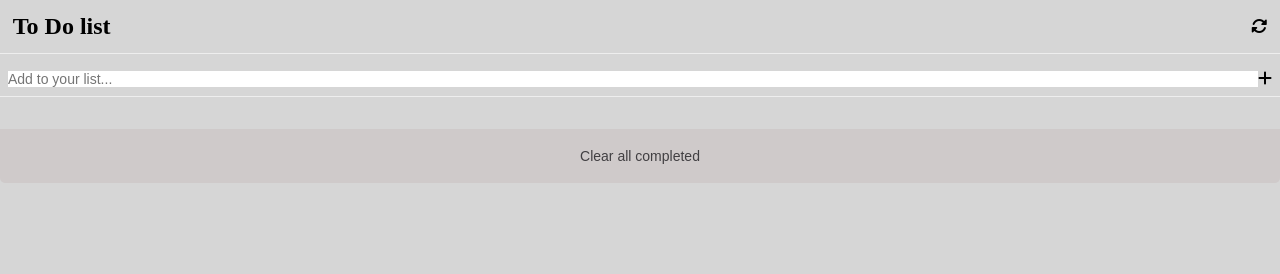
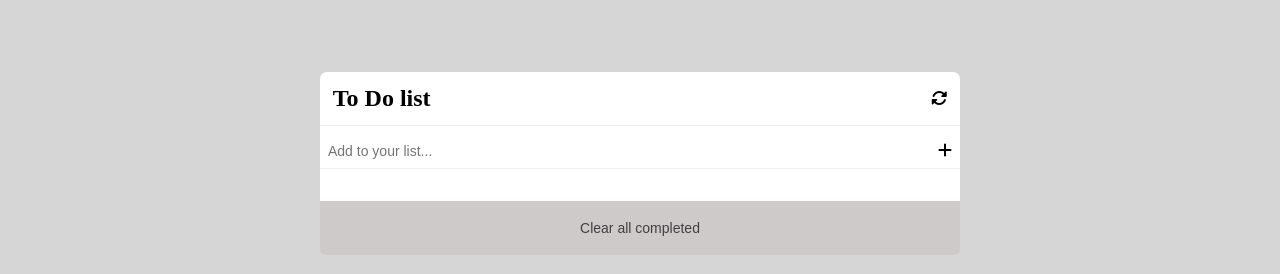
Before and after one commit to kal2944/To-dolist, a website built with webpack: page dist/index.html in a window 1280 px wide. Built offline with nearby package versions, Linux system fonts and the light colour scheme.

Commit message:
update index.html

```diff
--- a/dist/index.html
+++ b/dist/index.html
@@ -10,7 +10,7 @@
     ></script>
   <script defer src="main.js"></script></head>
   <body>
-    <section class="container">
+    <section class="Box">
       <div class="head">
         <h2 class="header">To Do list</h2>
         <i class="fa-solid fa-rotate"></i>
```
